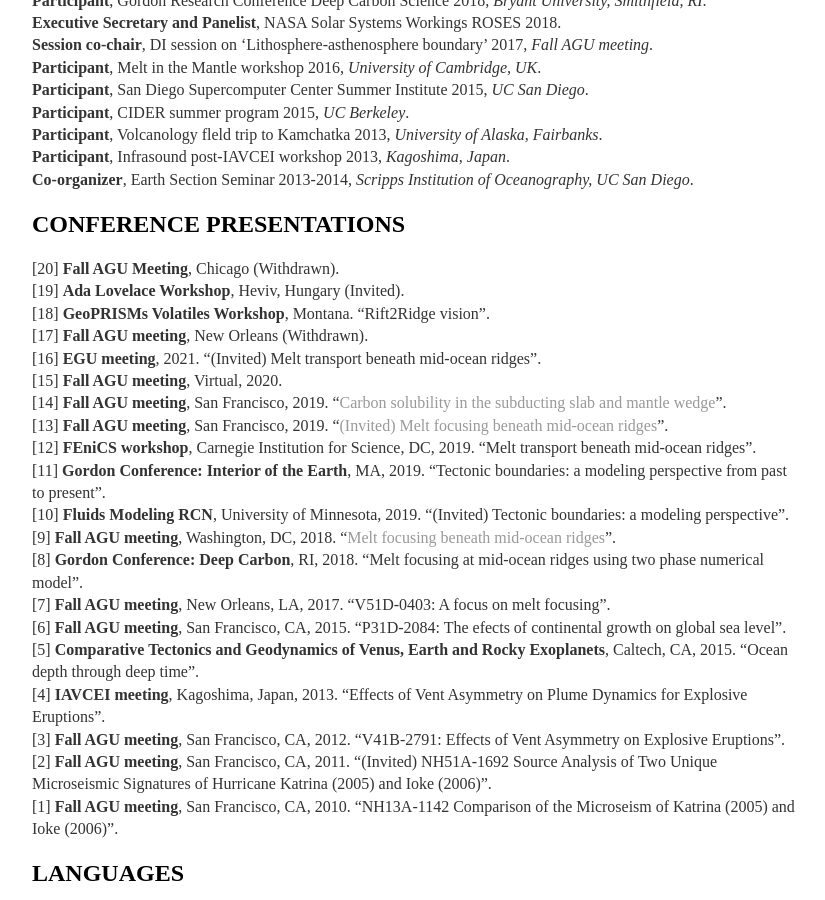
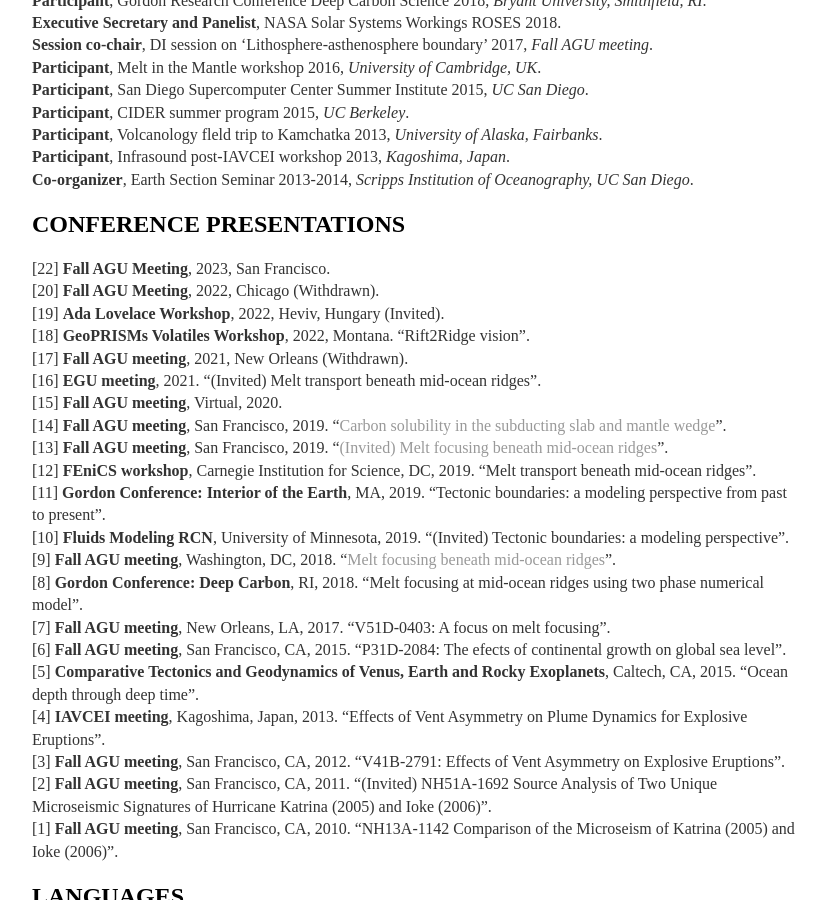
Before and after one commit to joycesim/joycesim.github.io, a Jekyll site: the page built from cv/index.md, in a window 1280 px wide and 900 px high, scrolled down 3932 px. Shown: the whole window, without its empty margins (224-1049 px from the left). Built offline with Jekyll 4.4.1, drawn with Linux system fonts in a browser that asks for light colours.

Commit message:
Update index.md

```diff
--- a/cv/index.md
+++ b/cv/index.md
@@ -150,10 +150,11 @@
 **Co-organizer**, Earth Section Seminar 2013-2014, *Scripps Institution of Oceanography, UC San Diego*.
 
 ## CONFERENCE PRESENTATIONS
-[20] **Fall AGU Meeting**, Chicago (Withdrawn).
-[19] **Ada Lovelace Workshop**, Heviv, Hungary (Invited).
-[18] **GeoPRISMs Volatiles Workshop**, Montana. "Rift2Ridge vision".
-[17] **Fall AGU meeting**, New Orleans (Withdrawn).
+[22] **Fall AGU Meeting**, 2023, San Francisco.
+[20] **Fall AGU Meeting**, 2022, Chicago (Withdrawn).
+[19] **Ada Lovelace Workshop**, 2022, Heviv, Hungary (Invited).
+[18] **GeoPRISMs Volatiles Workshop**, 2022, Montana. "Rift2Ridge vision".
+[17] **Fall AGU meeting**, 2021, New Orleans (Withdrawn).
 [16] **EGU meeting**, 2021. "(Invited) Melt transport beneath mid-ocean ridges".
 [15] **Fall AGU meeting**, Virtual, 2020.
 [14] **Fall AGU meeting**, San Francisco, 2019. "[Carbon solubility in the subducting slab and mantle wedge](https://www.youtube.com/watch?v=EU2N0_0KZz8)".
```
